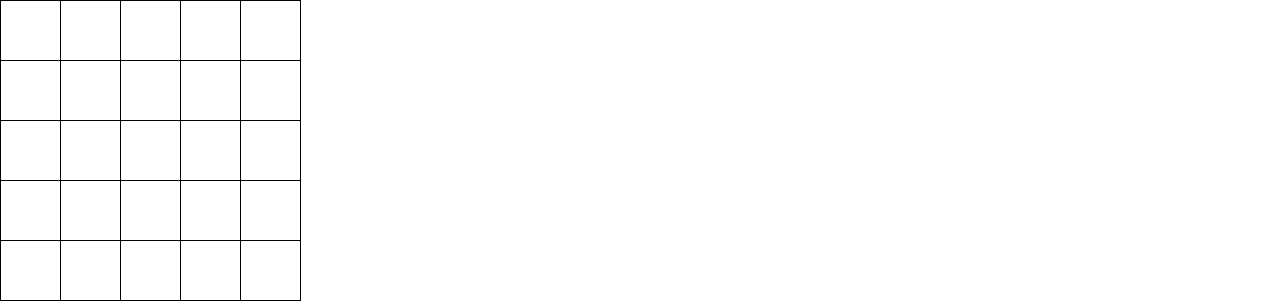
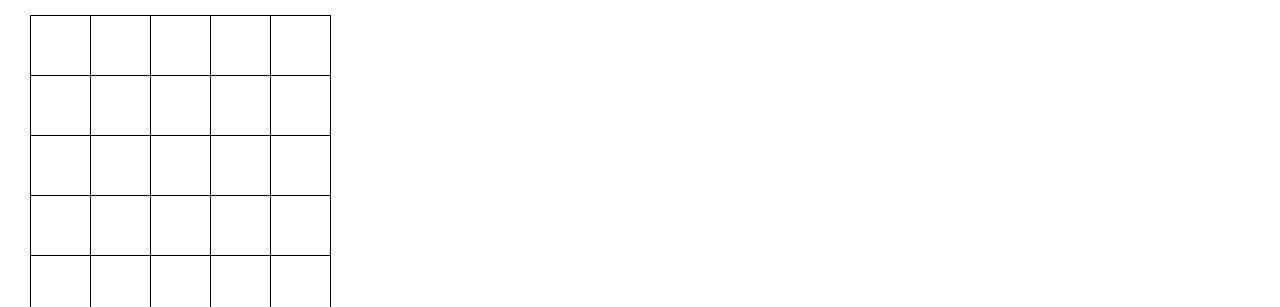
Before and after one commit to Timpp4/tic-tac-toe-2020_2, a website built with Parcel: page index.html in a window 1280 px wide. Shown: the top 307 px of the page. Built offline with nearby package versions, Linux system fonts and the light colour scheme.

Commit message:
Update styles.css

```diff
--- a/src/styles.css
+++ b/src/styles.css
@@ -1,8 +1,10 @@
 body {
   font-family: Helvetica;
+  padding-top: 1em;
 }
 table,
 td {
+  margin-left: 1em;
   border: solid black 1px;
   width: 60px;
   height: 60px;
@@ -11,6 +13,7 @@ td {
   font-size: 30px;
   font-family: Helvetica;
   table-layout: fixed;
+  background-color: white;
 }
 .p1 {
   background-color: rgb(124, 252, 0);
```
